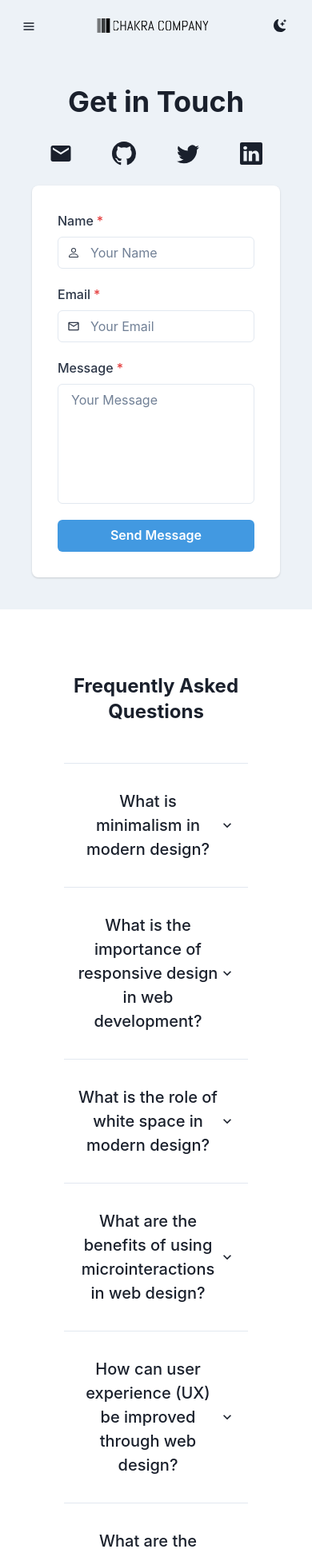
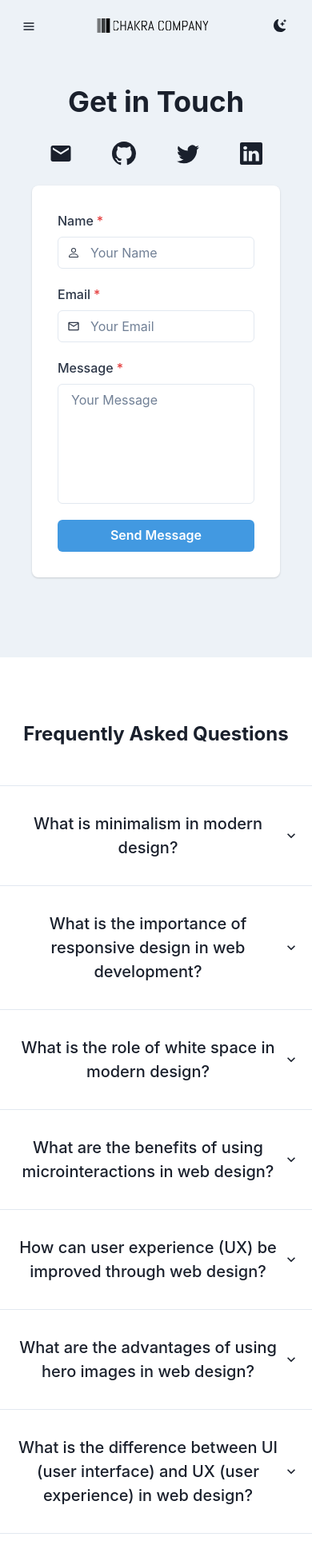
Before and after one commit to BhanuVikram/Chakra_Company, a React (Vite) app: page /contact in a window 390 px wide. Shown: the top 1947 px of the page at 80% size. Built offline with nearby package versions, Linux system fonts and the light colour scheme.

Commit message:
Fix: Padding responsiveness

```diff
--- a/src/components/ContactFormSectionComponent.jsx
+++ b/src/components/ContactFormSectionComponent.jsx
@@ -57,7 +57,9 @@ const ContactFormComponent = () => {
       <Box
         borderRadius="lg"
         m={{ base: 5, md: 16, lg: 10 }}
-        p={{ base: 5, lg: 16 }}
+        px={{ base: 5, lg: 16 }}
+        pt={{ base: 5, lg: 16 }}
+        pb={{ base: 20, md: 28 }}
       >
         <Box>
           <VStack spacing={{ base: 4, md: 8, lg: 20 }}>
--- a/src/components/FAQSectionComponent.jsx
+++ b/src/components/FAQSectionComponent.jsx
@@ -53,7 +53,7 @@ const FAQs = [
 
 const FAQSectionComponent = () => {
   return (
-    <Box m={20}>
+    <Box py={{ base: 20, md: 36 }}>
       <VStack spacing={2} textAlign="center" mb={12}>
         <Heading a s="h2" fontSize="2xl">
           Frequently Asked Questions
--- a/src/components/PricingChartSectionComponent.jsx
+++ b/src/components/PricingChartSectionComponent.jsx
@@ -35,7 +35,10 @@ function PriceWrapper(props) {
 
 const PricingChartSectionComponent = () => {
   return (
-    <Box pt={24} pb={20} bg={useColorModeValue("gray.100", "gray.700")}>
+    <Box
+      py={{ base: 20, md: 36 }}
+      bg={useColorModeValue("gray.100", "gray.700")}
+    >
       <VStack spacing={2} textAlign="center">
         <Heading as="h1" fontSize="4xl">
           Plans that fit your need
--- a/src/components/ServicesSectionComponent.jsx
+++ b/src/components/ServicesSectionComponent.jsx
@@ -35,7 +35,7 @@ const Feature = ({ text, icon, iconBg }) => {
 
 const ServicesSectionComponent = () => {
   return (
-    <Container maxW={"5xl"} py={32}>
+    <Container maxW={"5xl"} py={{ base: 20, md: 36 }}>
       <SimpleGrid columns={{ base: 1, md: 2 }} spacing={10}>
         <Stack spacing={4}>
           <Text
--- a/src/components/TestimonialsSectionComponent.jsx
+++ b/src/components/TestimonialsSectionComponent.jsx
@@ -91,7 +91,7 @@ const TestimonialAvatar = ({ src, name, title }) => {
 const TestimonialsSectionComponent = () => {
   return (
     <Box bg={useColorModeValue("gray.100", "gray.700")}>
-      <Container maxW={"7xl"} py={28} as={Stack} spacing={12}>
+      <Container maxW={"7xl"} as={Stack} spacing={12} py={{ base: 20, md: 36 }}>
         <Stack spacing={0} align={"center"}>
           <Heading>Our Clients Speak</Heading>
           <Text>We have been working with clients around the world</Text>
```
